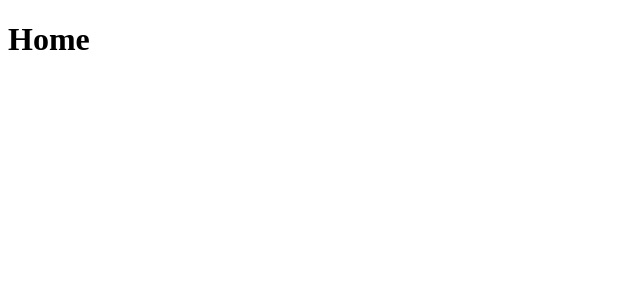
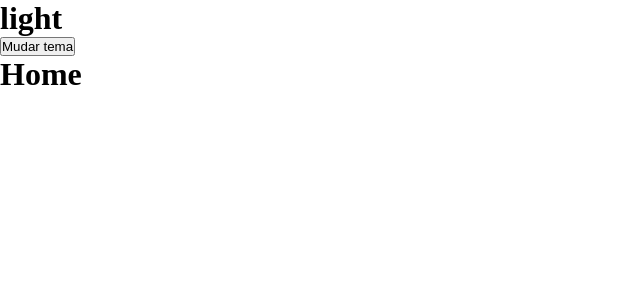
Before and after one commit to mcosta21/LearnCertWeb, a React (Vite) app: page / in a window 1280 px wide. Shown: the top 300 px of the page, without its empty margins (0-640 px from the left). Built offline with nearby package versions, Linux system fonts and the light colour scheme.

Commit message:
Configurating styled-components and themes

```diff
--- a/package.json
+++ b/package.json
@@ -10,11 +10,13 @@
   "dependencies": {
     "react": "^17.0.2",
     "react-dom": "^17.0.2",
-    "react-router-dom": "^6.3.0"
+    "react-router-dom": "^6.3.0",
+    "styled-components": "^5.3.5"
   },
   "devDependencies": {
     "@types/react": "^17.0.33",
     "@types/react-dom": "^17.0.10",
+    "@types/styled-components": "^5.1.24",
     "@vitejs/plugin-react": "^1.0.7",
     "typescript": "^4.5.4",
     "vite": "^2.9.0"
--- a/src/App.tsx
+++ b/src/App.tsx
@@ -1,7 +1,46 @@
+import { Fragment, useEffect, useState } from 'react';
+import { ThemeProvider } from 'styled-components';
 import { AppRoutes } from './routes'
 
+import { light, dark } from "./styles/theme";
+import GlobalTheme from "./styles/GlobalStyle";
+import styled from "styled-components";
+
 function App() {
-  return (<AppRoutes />)
+
+  const [theme, setTheme] = useState("light");
+
+  const toggleTheme = () => {
+    if (theme === "light") {
+      localStorage.setItem("theme", "dark");
+      setTheme("dark");
+    } else {
+      localStorage.setItem("theme", "light");
+      setTheme("light");
+    }
+  };
+
+  useEffect(() => {
+    const localTheme = window.localStorage.getItem("theme");
+    localTheme && setTheme(localTheme);
+  }, []);
+
+  return (
+    <ThemeProvider theme={theme === "light" ? light : dark}>
+      <Fragment>
+        <h1>{theme}</h1>
+        <button onClick={toggleTheme}>Mudar tema</button>
+        <AppRoutes />
+        <GlobalTheme />
+      </Fragment>
+    </ThemeProvider>)
 }
 
-export default App
+const ButtonChange = styled.button`
+  width: 100px;
+  height: 40px;
+  margin-right: 20px;
+  border-radius: 10px;
+`;
+
+export default App;
--- /dev/null
+++ b/src/styles/GlobalStyle.ts
@@ -0,0 +1,19 @@
+import { createGlobalStyle } from "styled-components";
+import { Theme } from './theme';
+
+export interface GlobalTheme {
+    theme: Theme;
+}
+
+export default createGlobalStyle`
+    *, *::after, *::before {
+        box-sizing: border-box;
+        margin: 0;
+        padding: 0;
+    }
+
+    body {
+        background-color: ${({ theme }: GlobalTheme) => theme.background};
+        color: ${({ theme }: GlobalTheme) => theme.text};
+    }
+`;
--- /dev/null
+++ b/src/styles/theme.ts
@@ -0,0 +1,22 @@
+import { DefaultTheme } from "styled-components";
+
+export interface Theme extends DefaultTheme {
+    background: string;
+    text: string;
+    textSecondary: string;
+    border: string;
+}
+
+export const light = {
+    background: '#FFFFFF',
+    text: '#000000',
+    textSecondary: '#706E6E',
+    border: '#E5E5E5',
+} as Theme;
+
+export const dark = {
+    background: '#151D3B',
+    text: '#FFFFFF',
+    textSecondary: '#C4C4C4',
+    border: '#21325E'
+} as Theme;
--- a/tsconfig.json
+++ b/tsconfig.json
@@ -14,7 +14,8 @@
     "resolveJsonModule": true,
     "isolatedModules": true,
     "noEmit": true,
-    "jsx": "react-jsx"
+    "jsx": "react-jsx",
+    "baseUrl": "./src",
   },
   "include": ["src"],
   "references": [{ "path": "./tsconfig.node.json" }]
```
Also changed, not shown: 1 other file (tests, documents, lock files or other folders).
